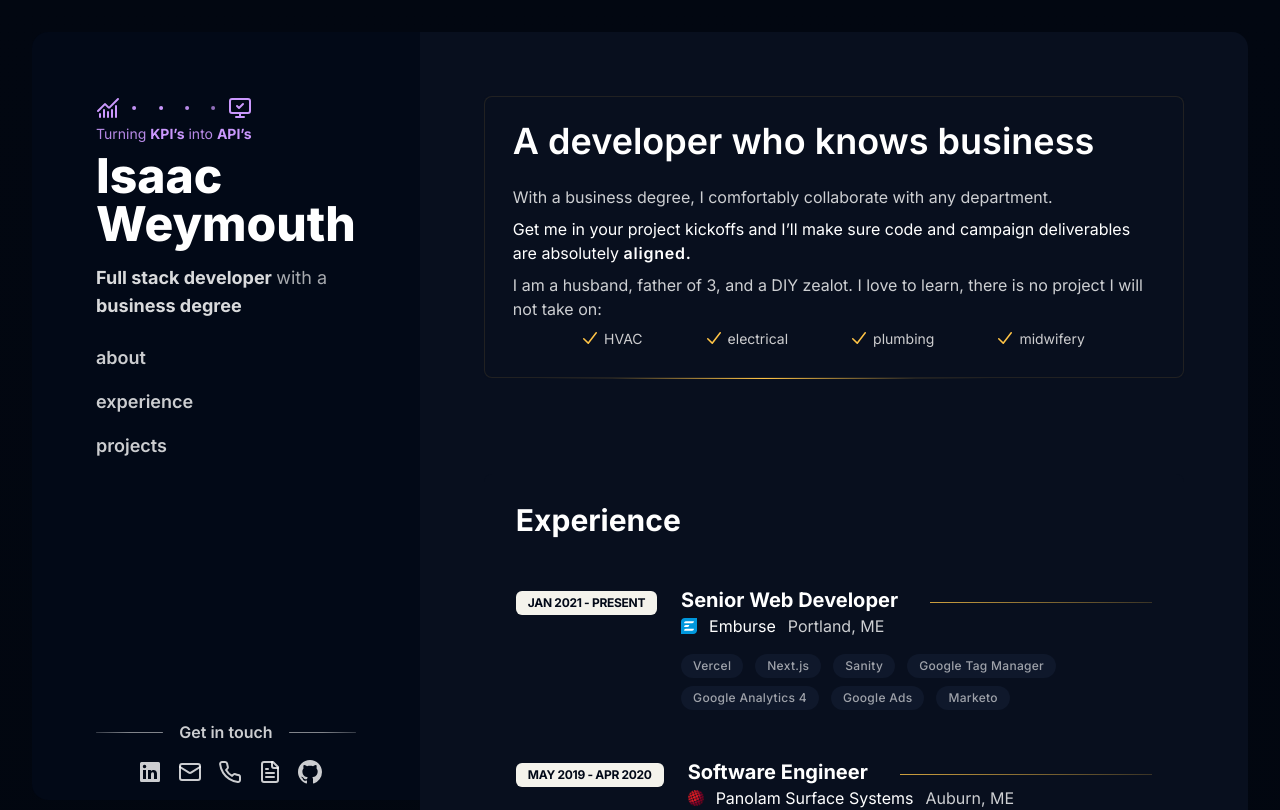
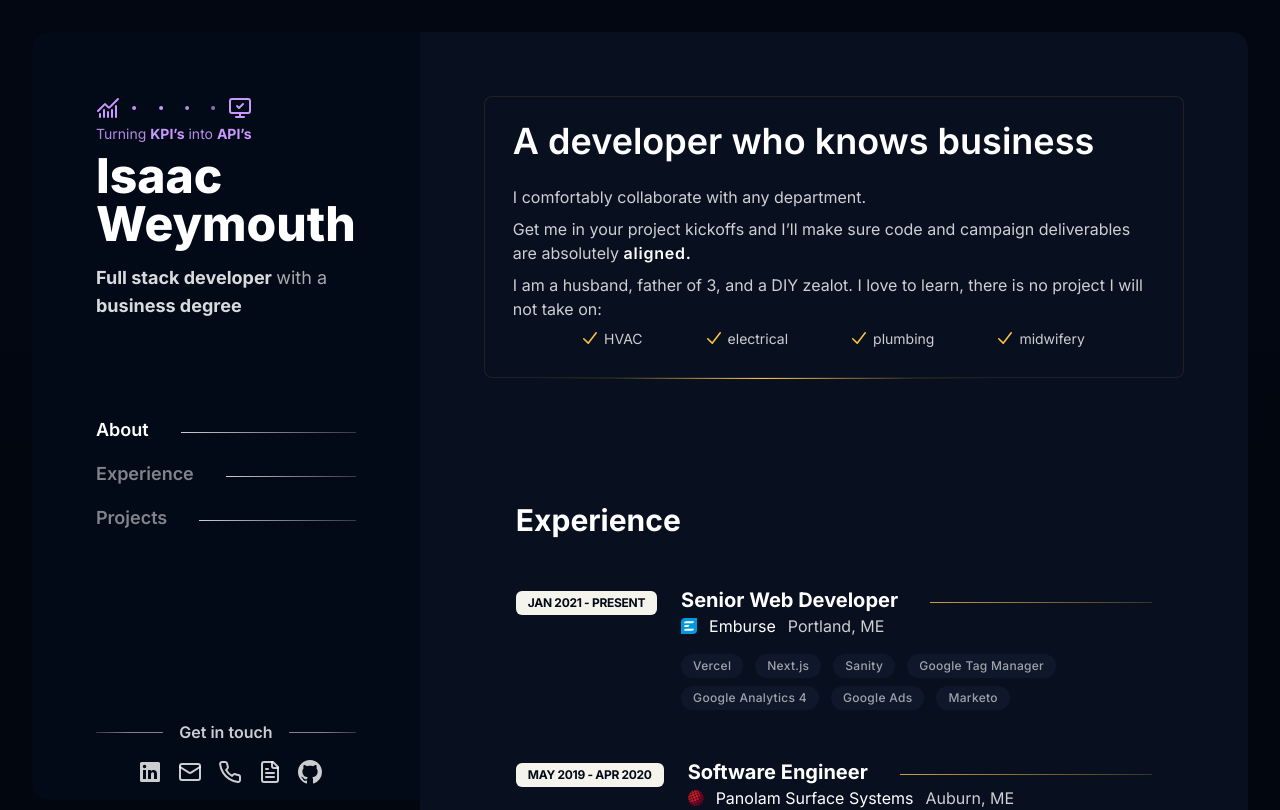
Before and after one commit to weytools/nextfolio-2024, a Next.js app: page / in a window 1280 px wide. Shown: the top 810 px of the page. Built offline with nearby package versions, Linux system fonts and the light colour scheme.

Commit message:
Nav observer init

```diff
--- a/src/components/AboutBlock.tsx
+++ b/src/components/AboutBlock.tsx
@@ -1,6 +1,6 @@
 export default function AboutBlock() {
   return (
-    <div className="relative before:block before:absolute before:-inset-px before:bg-fin-blue before:rounded-lg before:accent-background-rotating">
+    <div className="relative before:block before:absolute before:-inset-px before:bg-fin-blue before:rounded-lg before:accent-background-rotating" id="about">
 
       <div className="border-fin-yellow/10 border relative bg-fin-blue p-7 pt-6 rounded-lg flex flex-col gap-2 ">
         {/* <div className="absolute top-2 left-2 z-1 aspect-square w-6 rounded-tl-md border-t border-l border-white/20 " />
@@ -8,8 +8,8 @@
         <div className="absolute bottom-2 left-2 z-1 aspect-square w-6 rounded-bl-md border-b border-l border-white/20 " />
         <div className="absolute right-2 bottom-2 z-1 aspect-square w-6 rounded-br-md border-r border-b border-white/20 " /> */}
         <h2 className="text-4xl font-semibold relative mb-4">A developer who knows business</h2>
-        <h3 className="text-white/80">With a business degree, I comfortably collaborate with any department. </h3>
-        <p>Get me in your project kickoffs and I&rsquo;ll make sure code and campaign deliverables are absolutely <span className="text-white font-semibold tracking-wider">aligned.</span></p>
+        <h3 className="text-white/80">I comfortably collaborate with any department. </h3>
+        <p className="text-white/80">Get me in your project kickoffs and I&rsquo;ll make sure code and campaign deliverables are absolutely <span className="text-white font-semibold tracking-wider">aligned.</span></p>
         <p className="text-white/80">I am a husband, father of 3, and a DIY zealot. I love to learn, there is no project I will not take on:
         </p>
         <ul className="relative list-disc list-image-[url(/checkmark.svg)] list-inside flex gap-x-16 gap-y-4 flex-wrap justify-center text-sm text-gray2">
--- a/src/components/NavBlock.tsx
+++ b/src/components/NavBlock.tsx
@@ -1,5 +1,12 @@
 import { ChartNoAxesCombined, Dot, MonitorCheck, Tag } from "lucide-react";
-export default function NavBlock() {
+import React from "react";
+const sections = [
+  { id: "about", label: "About" },
+  { id: "experience", label: "Experience" },
+  { id: "projects", label: "Projects" },
+];
+export default function NavBlock({ activeSection }: { activeSection: string }) {
+  console.log('Active section:', activeSection);
   return (
     <div className="lg:text-left text-center ">
       <TaglineBlock />
@@ -7,23 +14,41 @@
         Isaac Weymouth
       </h1>
       <h2 className="mb-6 text-lg tracking text-white/85 font-bold">
-        Full stack developer <span className="text-white/65 font-normal">with a</span> business degree
+        Full stack developer{" "}
+        <span className="text-white/65 font-normal">with a</span> business degree
       </h2>
-      <ul className="flex flex-col  gap-2 lg:gap-4 justify-center lg:justify-start text-lg font-semibold text-white/80">
-        <li>about</li>
-        <li>experience</li>
-        <li>projects</li>
+      <ul className="flex flex-col mt-24 gap-2 lg:gap-4 justify-center lg:justify-start text-lg font-semibold text-white/80">
+        {sections.map((section) => (
+          <li
+            key={section.id}
+            className={`flex transition-colors duration-200 ${activeSection === section.id
+              ? "text-white"
+              : "text-white/50"
+              }`}
+          >
+            {section.label}
+            <div className="block bg-gradient-to-l from-white/20 via-white/50 to-white/80 flex-grow h-px w-auto mt-4 ml-8" />
+          </li>
+        ))}
       </ul>
     </div>
   );
 }
 
-const TaglineBlock = ({ center, border }: { center?: boolean, border?: boolean }) => (
+const TaglineBlock = ({
+  center,
+  border,
+}: {
+  center?: boolean;
+  border?: boolean;
+}) => (
   <div
-    className={`${center == true ? "mx-auto justify-self-center" : "inline-flex flex-col"
+    className={`${center == true
+      ? "mx-auto justify-self-center"
+      : "inline-flex flex-col"
       }
-    ${border == true ? "border-lilac py-2 pb-3 px-4 border" : ""
-      }  text-lilac rounded-lg text-sm font-normal `}
+    ${border == true ? "border-lilac py-2 pb-3 px-4 border" : ""}
+     text-lilac rounded-lg text-sm font-normal `}
   >
     <p className="flex justify-between mb-1">
       <ChartNoAxesCombined />
@@ -35,6 +60,10 @@
       <MonitorCheck />
     </p>
 
-    <p className="mb-2 text-lilac/90">Turning <span className="font-bold text-lilac">KPI&rsquo;s</span> into <span className="font-bold text-lilac">API&rsquo;s</span></p>
+    <p className="mb-2 text-lilac/90">
+      Turning{" "}
+      <span className="font-bold text-lilac">KPI&rsquo;s</span> into{" "}
+      <span className="font-bold text-lilac">API&rsquo;s</span>
+    </p>
   </div>
 );
--- a/src/components/ProjectsBlock.tsx
+++ b/src/components/ProjectsBlock.tsx
@@ -6,7 +6,7 @@
   return (
     // <div className="bg-gray p-8 rounded-lg flex flex-col gap-2">
     // <div className="relative before:block before:absolute before:-inset-px before:bg-lilac before:rounded-lg before:accent-background-rotating">
-    <section className="relative w-full rounded-lg p-8 pt-7">
+    <section id="projects" className="relative w-full rounded-lg p-8 pt-7">
       <div className="space-y-8">
         <div className="flex items-baseline justify-between">
           <h2 className="mb-4 text-3xl font-bold">Projects</h2>
--- a/src/components/ResumeBlock.tsx
+++ b/src/components/ResumeBlock.tsx
@@ -7,7 +7,7 @@
   return (
     // <div className="bg-gray p-8 rounded-lg flex flex-col gap-2">
     // <div className="relative before:block before:absolute before:-inset-px before:bg-lilac before:rounded-lg before:accent-background-rotating">
-    <section className="w-full p-8 pt-7 relative rounded-lg  bg-fin-blue">
+    <section className="w-full p-8 pt-7 relative rounded-lg  bg-fin-blue" id="experience">
 
       <div className="space-y-8">
         <div className="flex justify-between items-baseline">
--- a/src/pages/index.tsx
+++ b/src/pages/index.tsx
@@ -1,3 +1,4 @@
+import React, { useEffect, useState } from "react";
 import Image from "next/image";
 import { Inter } from "next/font/google";
 import ContactLinks from "@/components/ContactLinks";
@@ -9,7 +10,31 @@
 
 const inter = Inter({ subsets: ["latin"] });
 
+const sectionIds = ["about", "experience", "projects"];
+
 export default function Home() {
+  const [activeSection, setActiveSection] = useState<string>(sectionIds[0]);
+  useEffect(() => {
+    let observer: IntersectionObserver | null = null;
+    const handleIntersect = (entries: IntersectionObserverEntry[]) => {
+      // Find the entry closest to the top (with top >= 0)
+      const visible = entries
+        .filter((entry) => entry.isIntersecting)
+        .sort((a, b) => Math.abs(a.boundingClientRect.top) - Math.abs(b.boundingClientRect.top));
+      if (visible.length > 0) {
+        console.log("Visible section:", visible[0].target.id);
+        setActiveSection(visible[0].target.id);
+      }
+    };
+
+    observer = new IntersectionObserver(handleIntersect, { threshold: 0.2 });
+    sectionIds.forEach((id) => {
+      const el = document.getElementById(id);
+      if (el) observer.observe(el);
+    });
+    return () => observer && observer.disconnect();
+  }, [sectionIds]);
+
   return (
     // bg-gradient-to-b from-purp-0 to-purp-1
     <main className={` bg-gradient-to-b from-[#020711] to-[#01050C] text-white flex min-h-screen flex-col items-center justify-between py-4 px-2 lg:p-8 ${inter.className}`}>
@@ -17,7 +42,7 @@
       <div className="bg-fin-blue lg:bg-transparent flex-wrap flex lg:flex-nowrap lg:justify-between flex-auto container mx-auto rounded-2xl ">
         {/* px-8 pt-24 */}
         <div className=" rounded-l-2xl  items-start pt-16 lg:sticky lg:top-8 lg:flex lg:max-h-[calc(100vh-2rem)] lg:flex-col lg:justify-between  lg:max-w-lg flex-auto bg-fin-dark-blue lg:px-16">
-          <NavBlock />
+          <NavBlock activeSection={activeSection} />
           <ContactLinks />
         </div>
         <article className=" flex flex-col gap-24 max-w-5xl pb-8 pt-16 lg:px-16 bg-fin-blue rounded-r-2xl">
```
